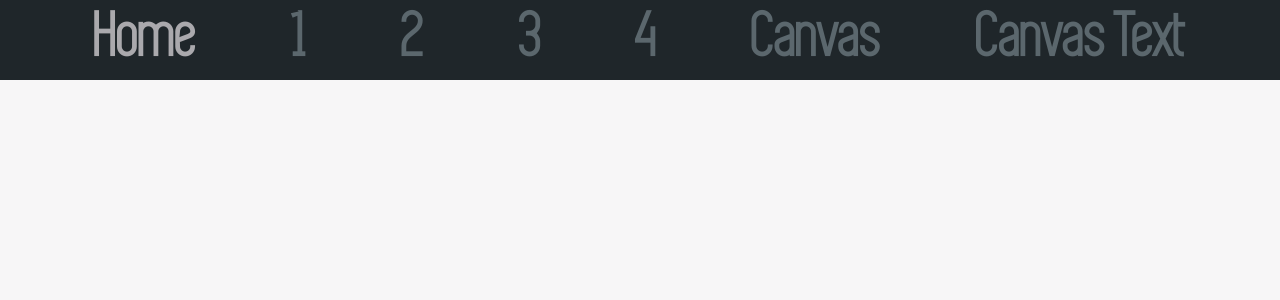
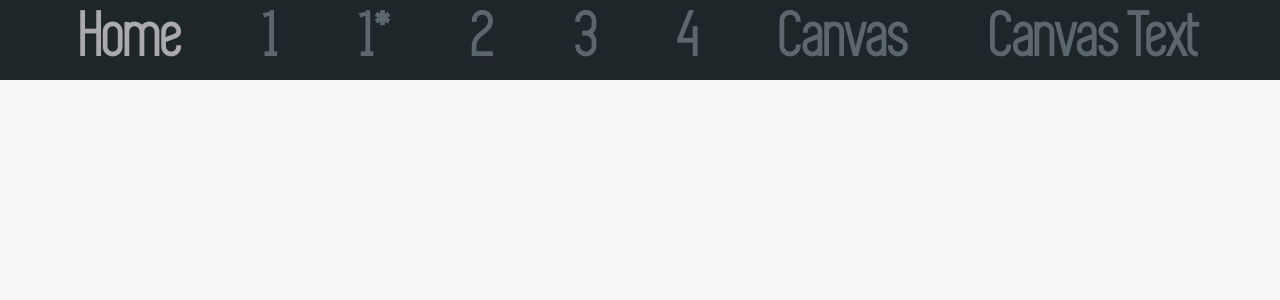
Before and after one commit to sebzapata/AdventOfCode, a React (Create React App) app: page / in a window 1280 px wide. Shown: the top 300 px of the page. Built offline with nearby package versions, Linux system fonts and the light colour scheme.

Commit message:
backup pc

```diff
--- a/src/challenges/containerBase.tsx
+++ b/src/challenges/containerBase.tsx
@@ -9,5 +9,5 @@ export abstract class ContainerBase<TProps = {}, TState = {}> extends React.Comp
 
   protected abstract renderResults(): React.ReactNode;
 
-  protected abstract handleChange(file: File): void;
+  protected abstract handleFileLoad(file: File): void;
 }
--- a/src/challenges/day1.tsx
+++ b/src/challenges/day1.tsx
@@ -23,14 +23,14 @@ export class Day1 extends ContainerBase<Props, State> {
       part2Result: null,
     };
 
-    this.handleChange = this.handleChange.bind(this);
+    this.handleFileLoad = this.handleFileLoad.bind(this);
   }
 
   render() {
 
     return (
       <div>
-        <FileUpload fileName={this.state.fileName} onFileLoad={this.handleChange} />
+        <FileUpload fileName={this.state.fileName} onFileLoad={this.handleFileLoad} />
         {this.state.fileLoaded && !this.state.part1Result ? <p>Loading</p> : this.renderResults()}
       </div>
     )
@@ -45,7 +45,7 @@ export class Day1 extends ContainerBase<Props, State> {
     )
   };
 
-  handleChange(file: File) {
+  handleFileLoad(file: File) {
     if (!file) return null;
     this.setState({
       fileLoaded: true,
--- /dev/null
+++ b/src/challenges/day1Animated.tsx
@@ -0,0 +1,186 @@
+import * as React from "react";
+import {FileUpload} from "../components/fileUpload"
+import { ResultsPanel } from "../components/resultsPanel";
+import { ContainerBase } from "./containerBase";
+
+interface Props {}
+
+interface State {
+  fileLoaded: boolean;
+  fileName: string;
+  part1Result: number | null;
+  part2Result: number | null;
+  isPrinting: boolean;
+  numbers: number[];
+}
+
+export class Day1Animated extends ContainerBase<Props, State> {
+  constructor(props: Props) {
+    super(props);
+
+    this.state = {
+      fileLoaded: false,
+      fileName: "",
+      part1Result: null,
+      part2Result: null,
+      isPrinting: false,
+      numbers: []
+    };
+
+    this.handleFileLoad = this.handleFileLoad.bind(this);
+  }
+
+  componentDidMount() {
+    this.resizeCanvas();
+  }
+
+  componentDidUpdate() {
+    if (this.state.isPrinting) {
+      this.resizeCanvas();
+      setTimeout(this.drawPart1, 25);
+      setTimeout(() => console.log(this.state.numbers), 25);
+    }
+  }
+
+  render() {
+
+    return (
+      <div>
+        <FileUpload fileName={this.state.fileName} onFileLoad={this.handleFileLoad} />
+        {this.state.fileLoaded && !this.state.part1Result ? <p>Loading</p> : this.renderResults()}
+      </div>
+    )
+  }
+
+  renderResults = () => {
+    return (
+      <ResultsPanel>
+        <canvas id="part1Canvas" width={1280} height={720} className="displaySection--canvas" />
+        <canvas id="part2Canvas" width={1280} height={720} className="displaySection--canvas" />
+      </ResultsPanel>
+    )
+  };
+
+  handleFileLoad(file: File) {
+    const reader = this.prepareFileReader(file);
+
+    reader.onload = () => {
+      const numbersArray = this.prepareInput(reader);
+
+      const part1Result = this.firstPart(numbersArray);
+
+      const part2Result = this.secondPart(numbersArray);
+
+      this.setState({
+        numbers: numbersArray,
+        isPrinting: true,
+        part1Result,
+        part2Result
+      });
+    };
+  }
+
+  prepareFileReader = (file: File) => {
+    this.setState({
+      fileLoaded: true,
+      fileName: file.name
+    });
+
+    const reader = new FileReader();
+    reader.readAsText(file);
+
+    return reader
+  };
+
+  prepareInput = (file: FileReader) => {
+    const rawText = file.result;
+
+    const stringArray: string[] = (rawText as string).split("\n");
+    return stringArray.filter(x => x !== "").map(x => parseInt(x, 10));
+  };
+
+  firstPart = (numbersArray: number[]) => {
+    return numbersArray.reduce((a, b) => a + b, 0)
+  };
+
+  secondPart = (numbersArray: number[]) => {
+    let currentFrequency = 0;
+    let resultArray: number[] = [];
+    let found = false;
+
+    while(!found) {
+      for (const frequency of numbersArray) {
+        currentFrequency += frequency;
+        if (resultArray.indexOf(currentFrequency) > -1) {
+          found = true;
+          return currentFrequency;
+        }
+        else  {
+          resultArray.push(currentFrequency)
+        }
+      }
+    }
+    return currentFrequency;
+  };
+
+  drawPart1 = () => {
+    const canvas = document.getElementById("part1Canvas") as HTMLCanvasElement;
+    if (!canvas) return null;
+
+    const ctx = canvas.getContext("2d");
+    if (!ctx) return null;
+
+    ctx.clearRect(0, 0, canvas.width, canvas.height);
+
+    ctx.font = "250px Arial";
+
+    let numberArray = this.state.numbers;
+    const firstNumber = numberArray.shift();
+
+    if (!firstNumber) {
+      ctx.font = "65px Arial";
+      ctx.fillText(`Giving a combined total of: ${this.state.part1Result}`, 0, canvas.height/2);
+      this.setState({
+        isPrinting: false,
+      })
+    }
+    else  {
+      ctx.fillText(firstNumber.toString(), 0, canvas.height/2)
+      this.setState({
+          numbers: numberArray
+      });
+    }
+  };
+
+  drawPart2 = () => {
+    const canvas = document.getElementById("part2Canvas") as HTMLCanvasElement;
+    if (!canvas) return null;
+
+    const ctx = canvas.getContext("2d");
+    if (!ctx) return null;
+
+    ctx.clearRect(0, 0, canvas.width, canvas.height);
+
+    ctx.font = "250px Arial";
+
+
+  };
+
+  resizeCanvas = () => {
+    const part1canvas = document.getElementById("part1Canvas");
+    const part2canvas = document.getElementById("part2Canvas");
+    const window = document.getElementById("dynamic");
+
+    if (!part1canvas || !window) return null;
+
+    const windowHeight = window.offsetHeight;
+
+    part1canvas.style.width = `${windowHeight * 0.9}px`;
+    part1canvas.style.height = `${windowHeight / 2 * 0.85}px`;
+
+    if (!part2canvas ) return null;
+
+    part2canvas.style.width = `${windowHeight * 0.9}px`;
+    part2canvas.style.height = `${windowHeight / 2 * 0.85}px`;
+  }
+}
--- a/src/challenges/day2.tsx
+++ b/src/challenges/day2.tsx
@@ -24,13 +24,13 @@ export class Day2 extends ContainerBase<Props, State> {
       sequence: "",
     };
 
-    this.handleChange = this.handleChange.bind(this);
+    this.handleFileLoad = this.handleFileLoad.bind(this);
   }
 
   render() {
     return (
       <div>
-        <FileUpload fileName={this.state.fileName} onFileLoad={this.handleChange}/>
+        <FileUpload fileName={this.state.fileName} onFileLoad={this.handleFileLoad}/>
         {this.state.fileLoaded && !this.state.sequence ? <p>Loading</p> : this.renderResults()}
       </div>
     )
@@ -47,7 +47,7 @@ export class Day2 extends ContainerBase<Props, State> {
     )
   };
 
-  handleChange(file: File) {
+  handleFileLoad(file: File) {
     this.setState({
       fileLoaded: true,
       fileName: file.name
--- a/src/challenges/day3.tsx
+++ b/src/challenges/day3.tsx
@@ -29,7 +29,7 @@ export class Day3 extends ContainerBase<Props, State> {
       specialClaim: 0
     };
 
-    this.handleChange = this.handleChange.bind(this);
+    this.handleFileLoad = this.handleFileLoad.bind(this);
   }
 
   componentDidUpdate() {
@@ -39,7 +39,7 @@ export class Day3 extends ContainerBase<Props, State> {
   render() {
     return (
       <div>
-        <FileUpload fileName={this.state.fileName} onFileLoad={this.handleChange}/>
+        <FileUpload fileName={this.state.fileName} onFileLoad={this.handleFileLoad}/>
         {this.state.fileLoaded && !this.state.overlapCount ? <p>Loading</p> : this.renderResults()}
         {this.state.maxWidth && this.state.maxHeight ? this.renderCanvas() : null}
       </div>
@@ -93,7 +93,7 @@ export class Day3 extends ContainerBase<Props, State> {
     )
   };
 
-  handleChange(file: File) {
+  handleFileLoad(file: File) {
     this.setState({
       fileLoaded: true,
       fileName: file.name
--- a/src/challenges/day4.tsx
+++ b/src/challenges/day4.tsx
@@ -35,19 +35,19 @@ export class Day4 extends ContainerBase<Props, State> {
       mostFrequentMinute: 0
     };
 
-    this.handleChange = this.handleChange.bind(this);
+    this.handleFileLoad = this.handleFileLoad.bind(this);
   }
 
   render() {
     return (
       <div>
-        <FileUpload onFileLoad={this.handleChange} fileName={this.state.fileName}/>
+        <FileUpload onFileLoad={this.handleFileLoad} fileName={this.state.fileName}/>
         {this.state.fileLoaded && !this.state.sleepiestGuardId ? <p>Loading</p> : this.renderResults()}
       </div>
     )
   }
 
-  handleChange(file: File) {
+  handleFileLoad(file: File) {
     this.setState({
       fileLoaded: true,
       fileName: file.name
--- a/src/challenges/day5.tsx
+++ b/src/challenges/day5.tsx
@@ -23,13 +23,13 @@ export class Day4 extends ContainerBase<Props, State> {
   render() {
     return (
       <div>
-        <FileUpload onFileLoad={this.handleChange} fileName={this.state.fileName}/>
+        <FileUpload onFileLoad={this.handleFileLoad} fileName={this.state.fileName}/>
         {this.state.fileLoaded ? <p>Loading</p> : this.renderResults()}
       </div>
     );
   }
 
-  handleChange(file: File) {
+  handleFileLoad(file: File) {
     this.setState({
       fileLoaded: true,
       fileName: file.name
--- a/src/components/fileUpload.tsx
+++ b/src/components/fileUpload.tsx
@@ -11,7 +11,7 @@ export const FileUpload = (props: Props) => {
   return (
     <label className="fileUpload">
       <FontAwesomeIcon className="fileUpload__icon" icon={faDesktop} />
-      <input className="fileUpload__hidden" type="file" multiple={false} onChange={(e) => e.target.files && props.onFileLoad(e.target.files[0])}/>
+      <input id="fileInput" className="fileUpload__hidden" type="file" multiple={false} onChange={(e) => e.target.files && props.onFileLoad(e.target.files[0])}/>
       <p className="fileUpload__text">{props.fileName ? `You chose: ${props.fileName}` : "Please choose a file to upload"}</p>
     </label>
   )
--- a/src/components/navigationHeader.tsx
+++ b/src/components/navigationHeader.tsx
@@ -25,6 +25,7 @@ export const NavigationHeader = () => {
     <div className="navigationHeader">
       {createLink("/", "Home", currentPath)}
       {createLink("/day1", "1", currentPath)}
+      {createLink("/day1Animated", "1*", currentPath)}
       {createLink("/day2", "2", currentPath)}
       {createLink("/day3", "3", currentPath)}
       {createLink("/day4", "4", currentPath)}
--- a/src/index.css
+++ b/src/index.css
@@ -114,7 +114,8 @@ code {
 }
 
 .displaySection--canvas {
-  border: 1px solid #000000
+  border: 1px solid #000000;
+  margin: 10px 0;
 }
 
 .displaySection--inputSection {
@@ -132,8 +133,8 @@ code {
 
 .resultsPanel {
   display: flex;
-  flex-direction: row;
-  width: 33%;
+  flex-direction: column;
+  align-items: center;
   justify-content: space-evenly;
   margin: auto;
 }
```
Also changed, not shown: src/components/displayPanel.tsx (+8 -2 lines), src/inputFiles/day1 example.txt (added).
